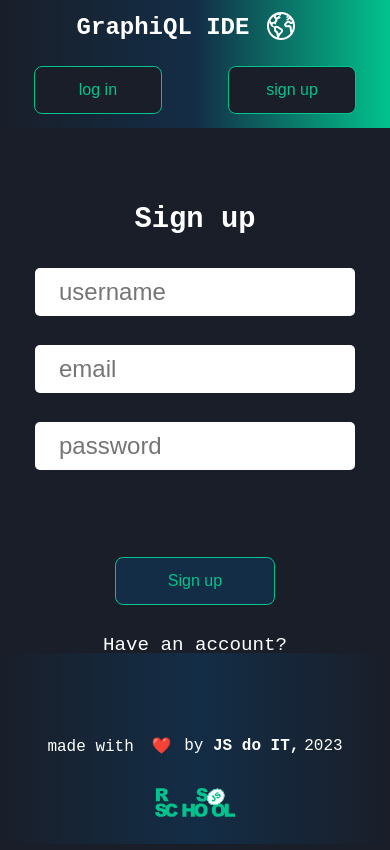
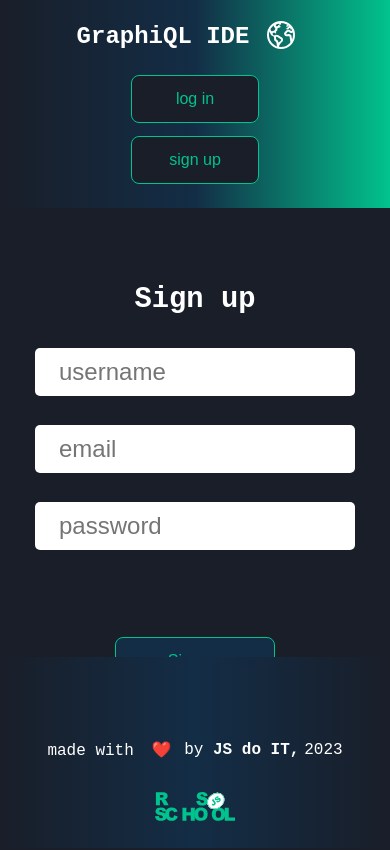
Before and after one commit to xu69ux/graphiql-app, a React (Vite) app: page /signup in a window 390 px wide. Built offline with nearby package versions, Linux system fonts and the light colour scheme; no server answers; some icons are missing.

Commit message:
fix: update styles for headeer and welcome page

```diff
--- a/src/styles/Header.css
+++ b/src/styles/Header.css
@@ -255,3 +255,14 @@
     font-size: 1.5rem;
   }
 }
+
+@media screen and (max-width: 400px) {
+  .header {
+    height: 13rem;
+  }
+
+  .user {
+    flex-direction: column;
+    align-items: center;
+  }
+}
--- a/src/styles/WelcomePage.css
+++ b/src/styles/WelcomePage.css
@@ -150,7 +150,6 @@
   .welcome-description {
     font-size: 1.2rem;
     margin-top: 5rem;
-    margin-bottom: 10rem;
   }
 
   .typing-effect {
@@ -206,7 +205,7 @@
 
   .welcome-description {
     font-size: 1.2rem;
-    margin: 5rem 0 8rem 0;
+    margin: 5rem 0 10rem 0;
   }
 
   .welcome-auth {
```
